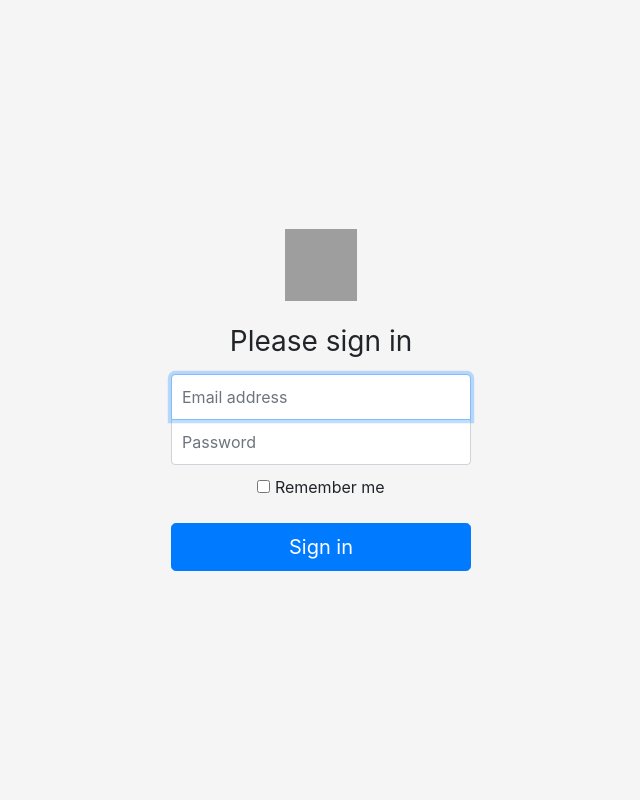
After one commit to go-mer/CS123, a Django app: page /events/login in a window 1280 px wide. The commit adds this page. Shown: the whole page, without its empty margins (319-959 px from the left). Run offline with Django 3.2, Linux system fonts and the light colour scheme; some libraries are stand-ins or nearby versions; grey boxes are pictures that could not be loaded.

Commit message:
Added login

```diff
--- /dev/null
+++ b/mysite/events/static/css/signin.css
@@ -0,0 +1,44 @@
+html,
+body {
+  height: 100%;
+}
+
+body {
+  display: -ms-flexbox;
+  display: flex;
+  -ms-flex-align: center;
+  align-items: center;
+  padding-top: 40px;
+  padding-bottom: 40px;
+  background-color: #f5f5f5;
+}
+
+.form-signin {
+  width: 100%;
+  max-width: 330px;
+  padding: 15px;
+  margin: auto;
+}
+.form-signin .checkbox {
+  font-weight: 400;
+}
+.form-signin .form-control {
+  position: relative;
+  box-sizing: border-box;
+  height: auto;
+  padding: 10px;
+  font-size: 16px;
+}
+.form-signin .form-control:focus {
+  z-index: 2;
+}
+.form-signin input[type="email"] {
+  margin-bottom: -1px;
+  border-bottom-right-radius: 0;
+  border-bottom-left-radius: 0;
+}
+.form-signin input[type="password"] {
+  margin-bottom: 10px;
+  border-top-left-radius: 0;
+  border-top-right-radius: 0;
+}
--- a/mysite/events/templates/base.html
+++ b/mysite/events/templates/base.html
@@ -38,6 +38,9 @@
           <li class="nav-item">
             <a class ="nav-link" href="{% url 'OrgReq'%}">Request Org</a>
           </li>
+          <li class="nav-item">
+            <a class ="nav-link" href="{% url 'Login'%}">Login</a>
+          </li>
         </ul>
         <form class="form-inline my-2 my-lg-0">
           <input class="form-control mr-sm-2" type="text" placeholder="Search" aria-label="Search">
--- /dev/null
+++ b/mysite/events/templates/events/login.html
@@ -0,0 +1,36 @@
+{% load static %}
+<!doctype html>
+<html lang="en">
+  <head>
+    <meta charset="utf-8">
+    <meta name="viewport" content="width=device-width, initial-scale=1, shrink-to-fit=no">
+    <meta name="description" content="">
+    <meta name="author" content="">
+    <link rel="icon" href="{% static 'favicon.ico' %}">
+
+    <title>Signin</title>
+
+    <!-- Bootstrap core CSS -->
+    <link href="{% static 'css/bootstrap.min.css' %}" rel="stylesheet">
+
+    <!-- Custom styles for this template -->
+    <link href="{% static 'css/signin.css' %}" rel="stylesheet">
+  </head>
+
+  <body class="text-center">
+    <form class="form-signin">
+      <img class="mb-4" src="{% static 'bootstrap-solid.svg' %}" alt="" width="72" height="72">
+      <h1 class="h3 mb-3 font-weight-normal">Please sign in</h1>
+      <label for="inputEmail" class="sr-only">Email address</label>
+      <input type="email" id="inputEmail" class="form-control" placeholder="Email address" required autofocus>
+      <label for="inputPassword" class="sr-only">Password</label>
+      <input type="password" id="inputPassword" class="form-control" placeholder="Password" required>
+      <div class="checkbox mb-3">
+        <label>
+          <input type="checkbox" value="remember-me"> Remember me
+        </label>
+      </div>
+      <button class="btn btn-lg btn-primary btn-block" type="submit">Sign in</button>
+    </form>
+  </body>
+</html>
--- a/mysite/events/urls.py
+++ b/mysite/events/urls.py
@@ -9,4 +9,5 @@ urlpatterns = [
 	path('orgReq/', views.OrgReqFormView, name='OrgReq'),
     path('myOrgs/', views.myorgs, name='MyOrgs'),
 	path('myOrgs/eventSched/', views.EventFormView, name='EventSched'),
+	path('login', views.login, name='Login'),
 ]
--- a/mysite/events/views.py
+++ b/mysite/events/views.py
@@ -8,6 +8,9 @@ from .forms import OrgReqForm, EventForm
 from django.contrib.auth import authenticate, login
 from django.test import Client
 from .tables import OrgTable
+
+def login(request):
+    return render(request, 'events/login.html',)
 
 def homepage(request):
     return render(request, 'events/homepage.html',)
```
Also changed, not shown: mysite/events/static/favicon.ico (added), mysite/events/static/svg/bootstrap-solid.svg (added).
